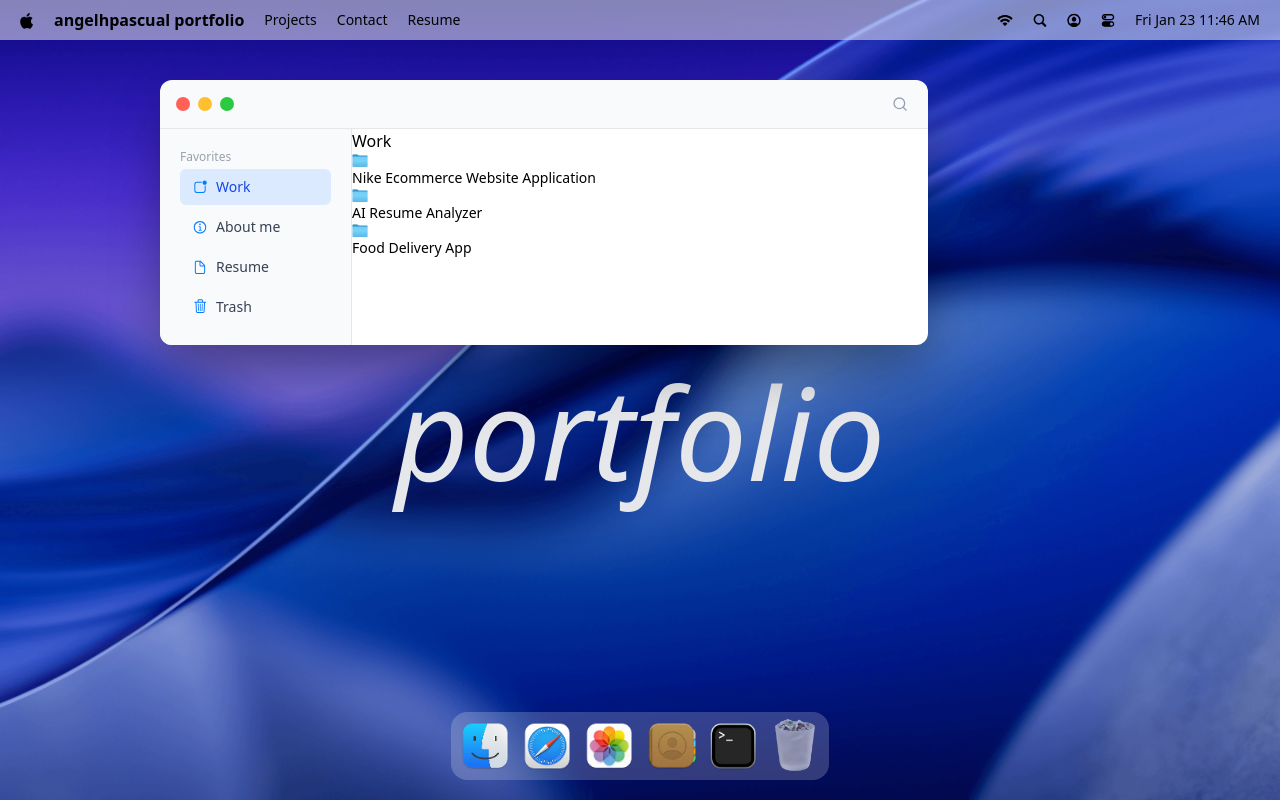
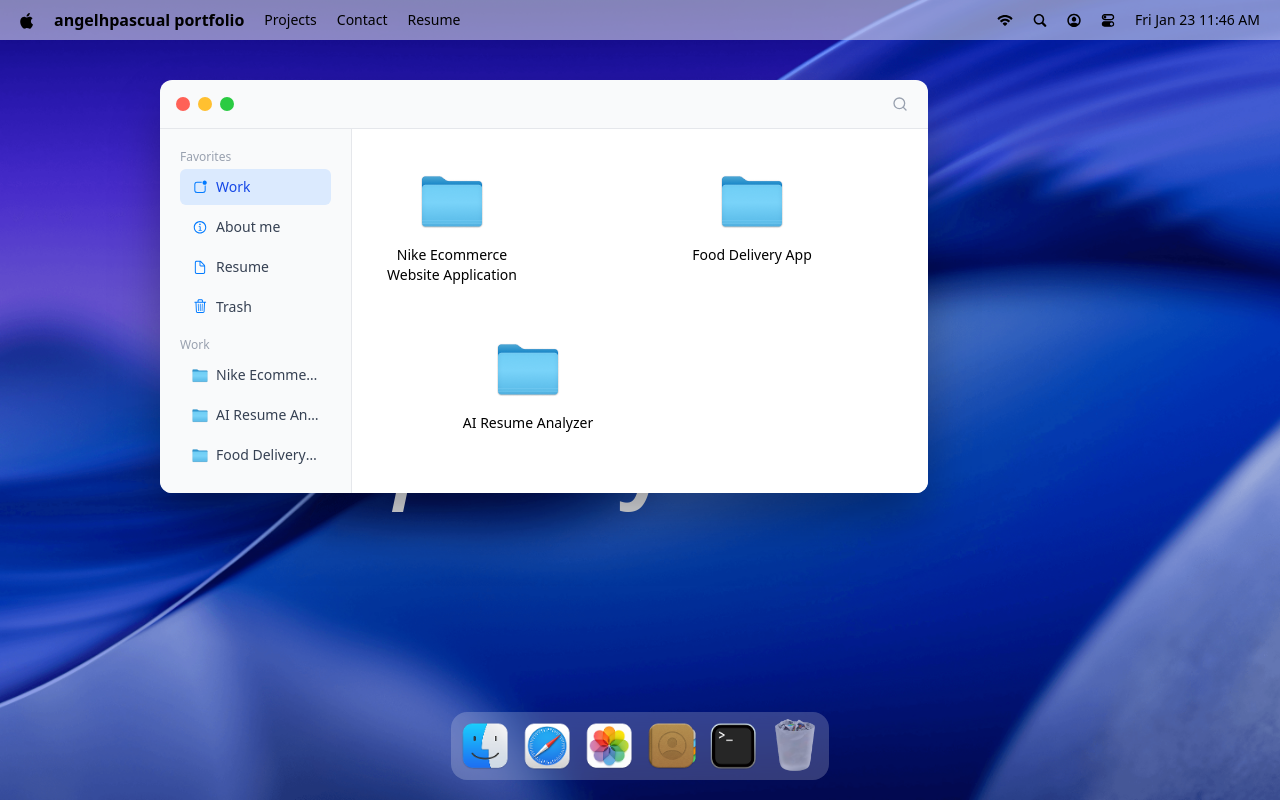
Before and after one commit to Angelhpascual/macosportfolio, a React (Vite) app: page / in a window 1280 px wide. Both pictures are taken after a click on the button 485 px from the left and 746 px from the top of the page. Built offline with nearby package versions, Linux system fonts and the light colour scheme.

Commit message:
Enhance App component by adding Text and Image windows. Update window management logic in useWindowStore to adjust zIndex based on window type. Refactor Finder component to improve item opening functionality and streamline list rendering.

```diff
--- a/src/App.jsx
+++ b/src/App.jsx
@@ -1,7 +1,7 @@
 import { NavBar, Welcome, Dock } from '#components';
 import { Draggable } from 'gsap/Draggable';
 import gsap from 'gsap';
-import { Terminal, Safari, Resume, Finder } from '#windows';
+import { Terminal, Safari, Resume, Finder, Text, Image } from '#windows';
 gsap.registerPlugin(Draggable);
 
 const App = () => {
@@ -14,6 +14,8 @@
       <Safari />
       <Resume />
       <Finder />
+      <Text />
+      <Image />
     </main>
   );
 };
--- a/src/store/window.js
+++ b/src/store/window.js
@@ -11,9 +11,10 @@
         const win = state.windows[windowKey];
         if (!win) return;
         win.isOpen = true;
-        win.zIndex = state.nextZIndex;
-        window.data = data ?? win.data;
-        state.nextZIndex++;
+        const baseZ = state.nextZIndex;
+        win.zIndex = windowKey === 'imgfile' ? baseZ + 50 : baseZ;
+        win.data = data ?? win.data;
+        state.nextZIndex = windowKey === 'imgfile' ? baseZ + 51 : baseZ + 1;
       }),
     closeWindow: windowKey =>
       set(state => {
--- a/src/windows/Finder.jsx
+++ b/src/windows/Finder.jsx
@@ -2,14 +2,28 @@
 import { locations } from '#constants';
 import WindowWrapper from '#hoc/WindowWrapper';
 import useLocationStore from '#store/location';
+import useWindowStore from '#store/window';
 import clsx from 'clsx';
 import { Search } from 'lucide-react';
 
 const Finder = () => {
+  const { openWindow } = useWindowStore();
   const { activeLocation, setActiveLocation } = useLocationStore();
 
-  const renderList = items =>
-    items.map(item => (
+  const openItem = item => {
+    if (item.fileType === 'pdf') return openWindow('resume');
+    if (item.kind === 'folder') return setActiveLocation(item);
+    if (['fig', 'url'].includes(item.fileType) && item.href)
+      return window.open(item.href, '_blank');
+
+    openWindow(`${item.fileType}${item.kind}`, item);
+  };
+
+  const renderList = (name, items) => (
+    <div>
+      <h3>{name}</h3>
+      <ul>
+        {items.map(item => (
           <li
             key={item.id}
             onClick={() => setActiveLocation(item)}
@@ -20,7 +34,10 @@
             <img src={item.icon} className="w-4" alt={item.name} />
             <p className="text-sm font-medium truncate">{item.name}</p>
           </li>
-    ));
+        ))}
+      </ul>
+    </div>
+  );
 
   return (
     <>
@@ -30,13 +47,22 @@
       </div>
       <div className="bg-white flex h-full">
         <div className="sidebar">
-          <h3>Favorites</h3>
-          <ul>{renderList(Object.values(locations))}</ul>
+          {renderList('Favorites', Object.values(locations))}
+          {renderList('Work', locations.work.children)}
         </div>
-        <div>
-          <h3>Work</h3>
-          <ul>{renderList(locations.work.children)}</ul>
-        </div>
+
+        <ul className="content">
+          {activeLocation?.children.map(item => (
+            <li
+              key={item.id}
+              className={item.position}
+              onClick={() => openItem(item)}
+            >
+              <img src={item.icon} alt={item.name} />
+              <p>{item.name}</p>
+            </li>
+          ))}
+        </ul>
       </div>
     </>
   );
--- /dev/null
+++ b/src/windows/Image.jsx
@@ -0,0 +1,35 @@
+import { WindowControls } from '#components';
+import WindowWrapper from '#hoc/WindowWrapper';
+import useWindowStore from '#store/window';
+
+const ImageWindowContent = () => {
+  const { windows } = useWindowStore();
+  const data = windows.imgfile?.data;
+
+  if (!data) return null;
+
+  const { name, imageUrl } = data;
+
+  return (
+    <>
+      <div id="window-header">
+        <WindowControls target="imgfile" />
+        <h2>{name}</h2>
+      </div>
+      <div className="p-5 bg-white">
+        {imageUrl ? (
+          <div className="w-full">
+            <img
+              src={imageUrl}
+              alt={name}
+              className="w-full h-auto max-h-[70vh] object-contain rounded"
+            />
+          </div>
+        ) : null}
+      </div>
+    </>
+  );
+};
+
+const ImageWindow = WindowWrapper(ImageWindowContent, 'imgfile');
+export default ImageWindow;
--- /dev/null
+++ b/src/windows/Text.jsx
@@ -0,0 +1,40 @@
+import WindowWrapper from '#hoc/WindowWrapper';
+import useWindowStore from '#store/window';
+
+const Text = () => {
+  const { windows } = useWindowStore();
+  const data = windows.txtfile?.data;
+  if (!data) return null;
+
+  const { name, image, subtitle, description } = data;
+
+  return (
+    <>
+      <div id="window-header">
+        <WindowControls target="txtfile" />
+        <h2>{name}</h2>
+      </div>
+      <div className="p-5 space-y-6 bg-white">
+        {image ? (
+          <div className="w-full">
+            <img src={image} alt={name} className="w-full h-auto rounded" />
+          </div>
+        ) : null}
+        {subtitle ? (
+          <h3 className="text-lg font-semibold">{subtitle}</h3>
+        ) : null}
+        {Array.isArray(description) && description.length > 0 ? (
+          <div className="space-y-3 leading-relaxed text-base text-gray-800">
+            {description.map((para, idx) => {
+              <p key={idx}>{para}</p>;
+            })}
+          </div>
+        ) : null}
+      </div>
+    </>
+  );
+};
+
+const TextWindow = WindowWrapper(Text, 'txtfile');
+
+export default TextWindow;
--- a/src/windows/index.js
+++ b/src/windows/index.js
@@ -2,5 +2,7 @@
 import Safari from '#windows/Safari';
 import Resume from '#windows/Resume';
 import Finder from '#windows/Finder';
+import Text from '#windows/Text';
+import Image from '#windows/Image';
 
-export { Terminal, Safari, Resume, Finder };
+export { Terminal, Safari, Resume, Finder, Text, Image };
```
Lines whose indentation alone changed are shown as unchanged.
